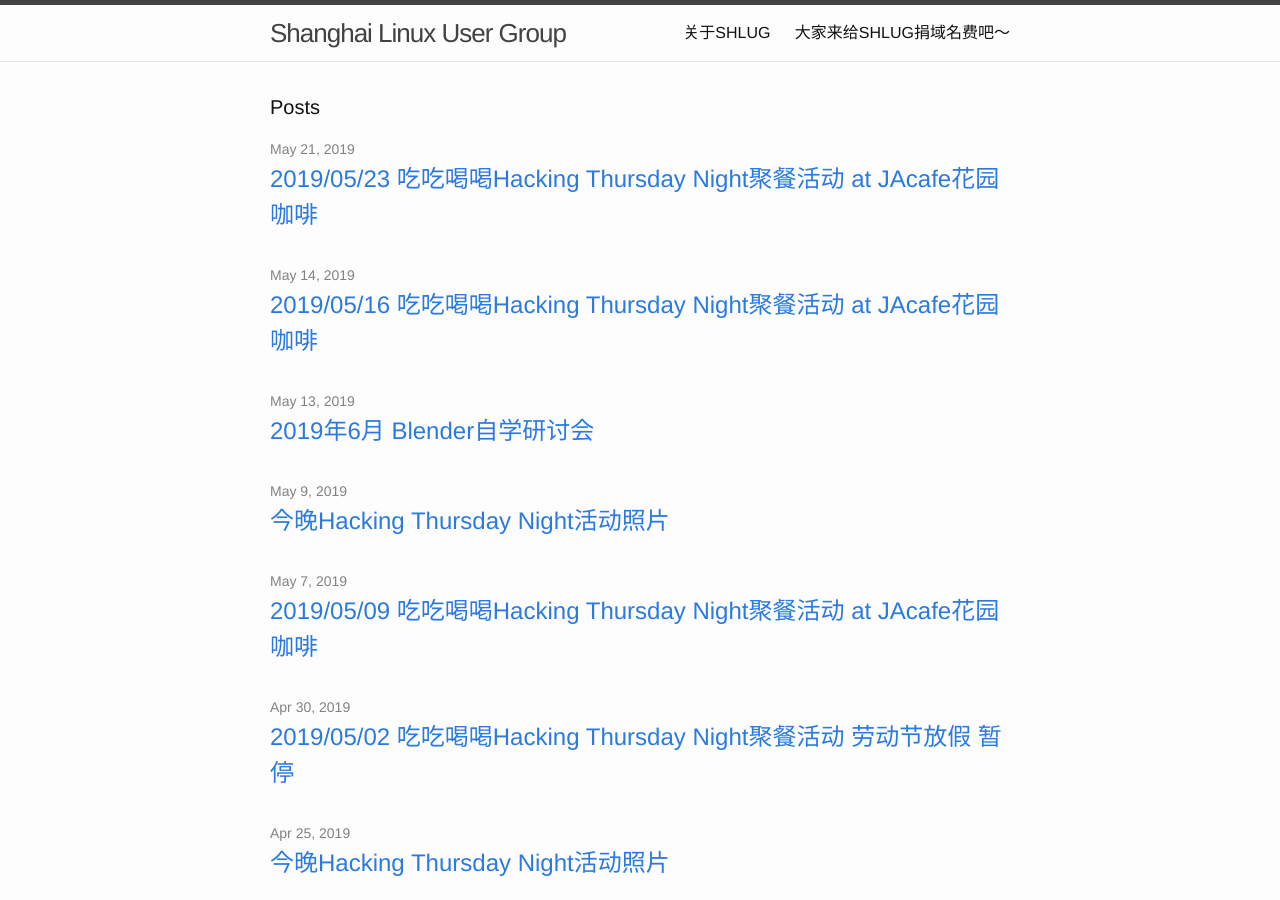
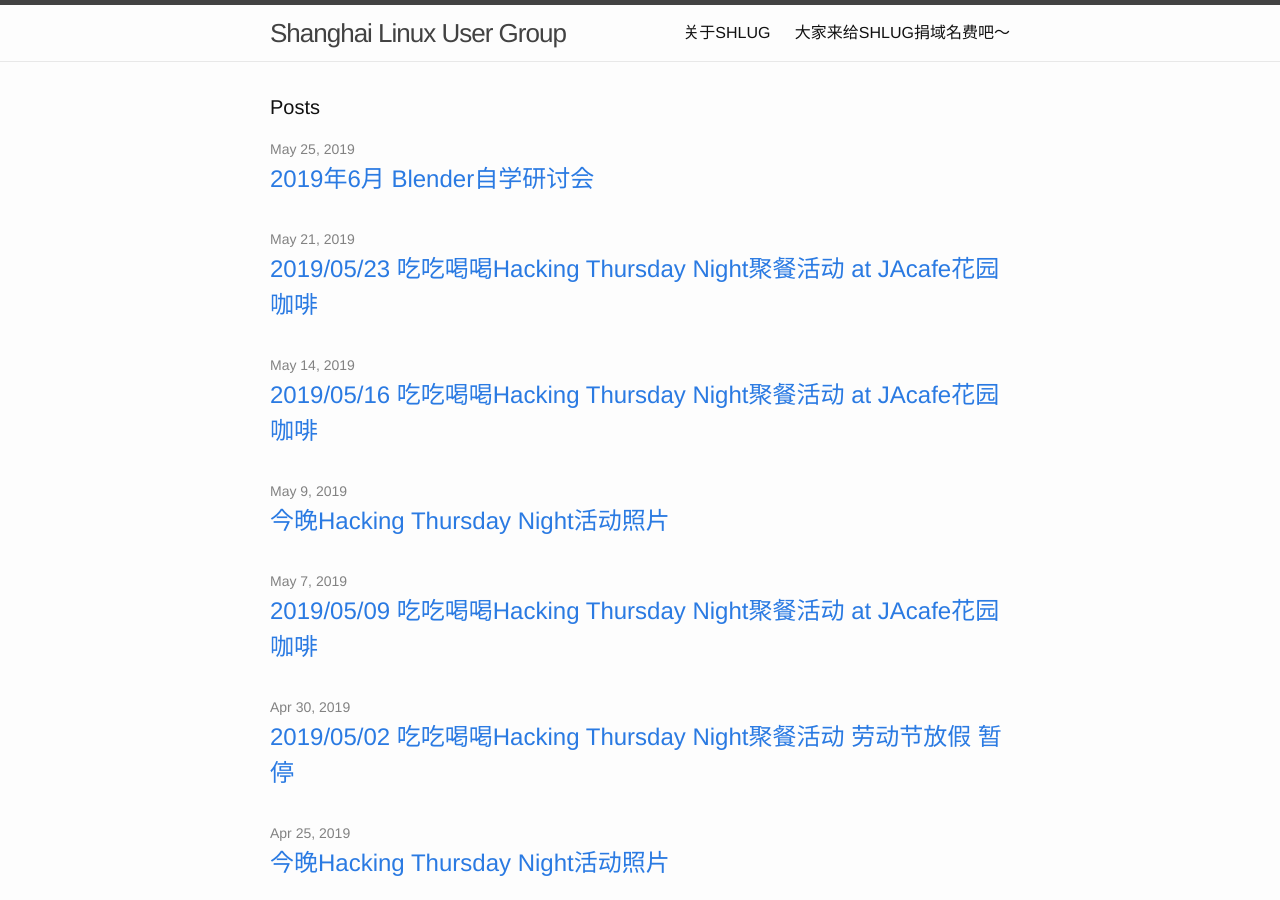
Before and after one commit to shanghailug/shanghailug.github.io, a Jekyll site: the page built from index.html, in a window 1280 px wide and 900 px high. Built offline with Jekyll 4.4.1, drawn with Linux system fonts in a browser that asks for light colours.

Commit message:
blender workshop: modify publish date.

```diff
--- a/_posts/2019-05-13-blender-workshop.md
+++ b/_posts/2019-05-25-blender-workshop.md
@@ -1,7 +1,7 @@
 ---
 layout: post
 title: 2019年6月 Blender自学研讨会
-date: 2019-05-13 22:50:00 +0800
+date: 2019-05-25 11:00:00 +0800
 hidden: false
 categories: monthly
 ---
```
